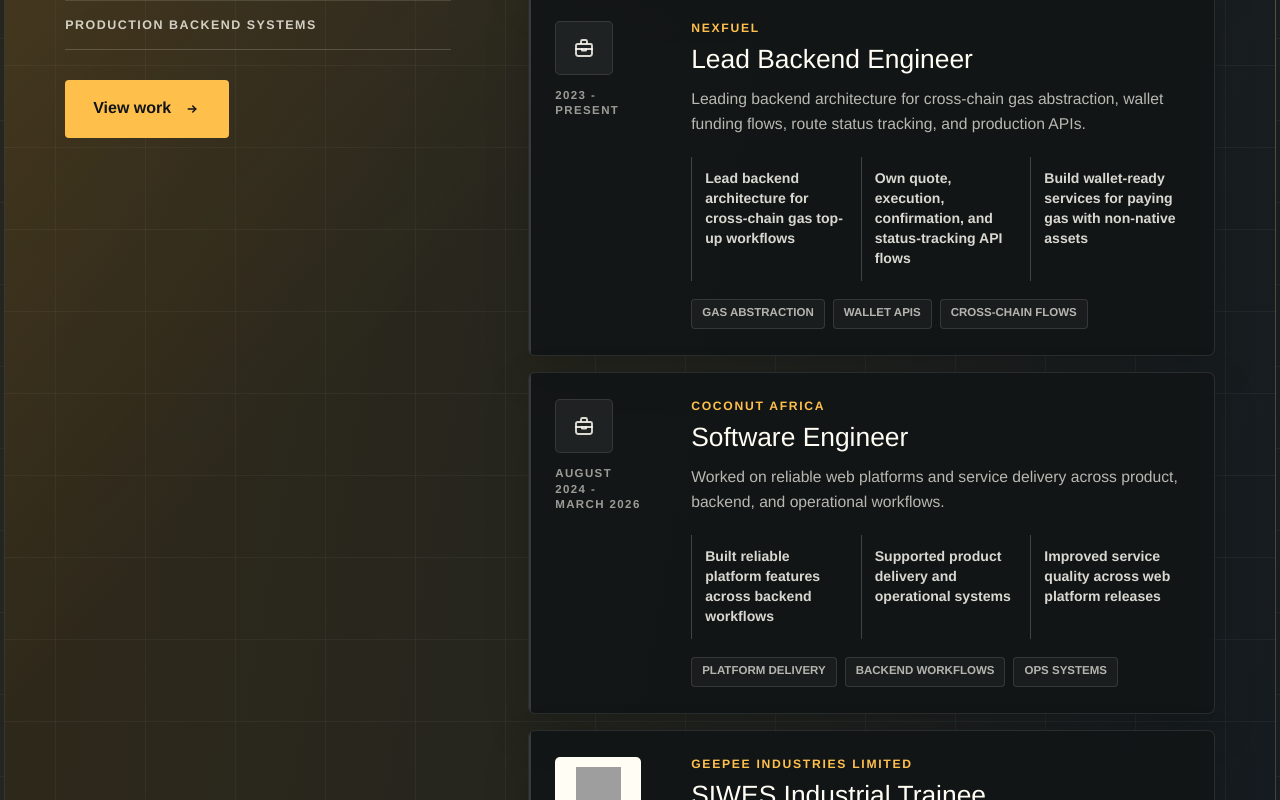
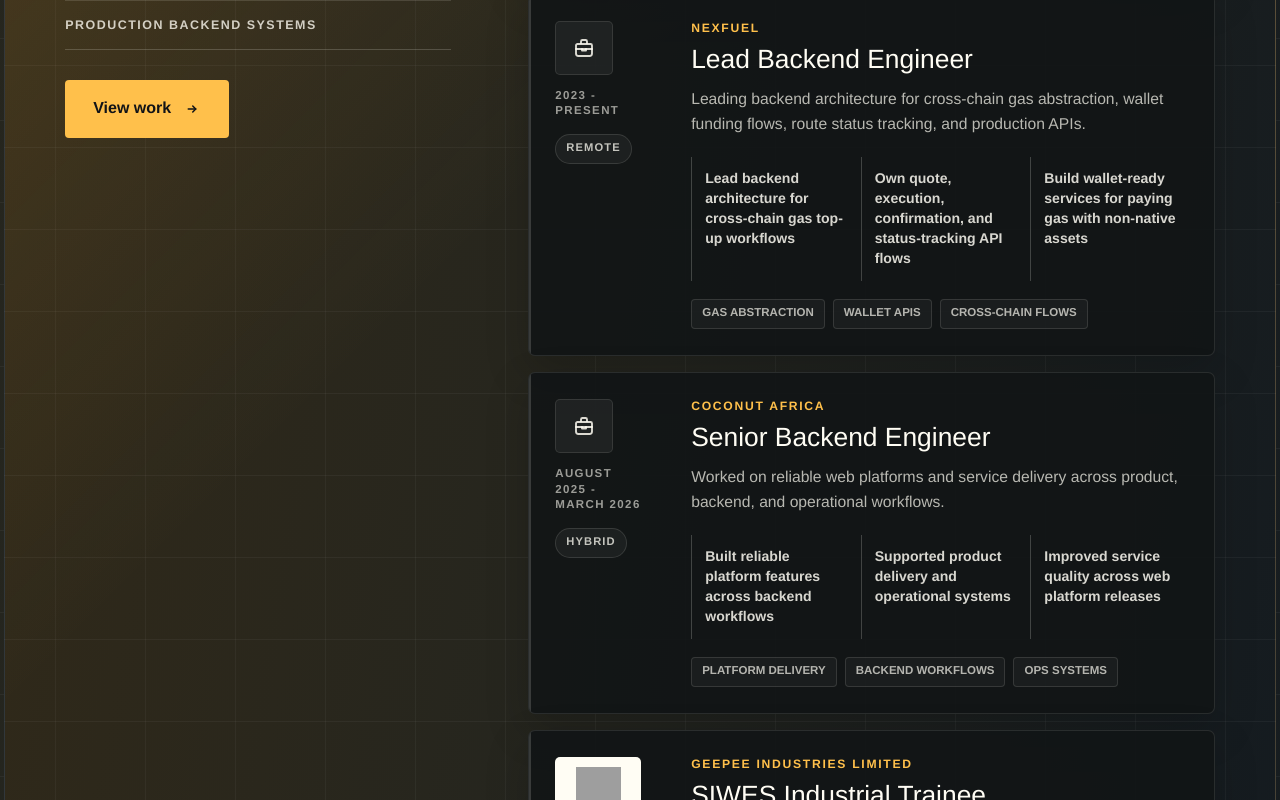
Before and after one commit to Mrteesoft/cv-site, a Next.js app: page / in a window 1280 px wide. Shown: the part 8900-9700 px from the top of the page. Built offline with nearby package versions, Linux system fonts and the light colour scheme; grey boxes are pictures that could not be loaded.

Commit message:
adding updates

```diff
--- a/app/page.js
+++ b/app/page.js
@@ -110,6 +110,7 @@
     company: "Aigenthic",
     role: "Technical Founder",
     period: "Current",
+    location: "Remote",
     summary:
       "Building the AI agent marketplace across product architecture, trusted install flows, pinned manifests, and verifiable deployment workflows.",
     details: [
@@ -123,6 +124,7 @@
     company: "Nexfuel",
     role: "Lead Backend Engineer",
     period: "2023 - Present",
+    location: "Remote",
     summary:
       "Leading backend architecture for cross-chain gas abstraction, wallet funding flows, route status tracking, and production APIs.",
     details: [
@@ -134,8 +136,9 @@
   },
   {
     company: "Coconut Africa",
-    role: "Software Engineer",
-    period: "August 2024 - March 2026",
+    role: "Senior Backend Engineer",
+    period: "August 2025 - March 2026",
+    location: "Hybrid",
     summary:
       "Worked on reliable web platforms and service delivery across product, backend, and operational workflows.",
     details: [
@@ -149,6 +152,7 @@
     company: "GEEPEE Industries Limited",
     role: "SIWES Industrial Trainee",
     period: "April 2024 - August 2024",
+    location: "On-site",
     logo: "https://geepee.com/wp-content/uploads/2018/09/Red-Logo-5.png",
     summary:
       "Completed SIWES industrial training as a logistics assistant, supporting inventory operations with TallyPrime and ERP workflows.",
@@ -163,6 +167,7 @@
     company: "Freelance",
     role: "Software Engineer",
     period: "2020 - 2023",
+    location: "Remote",
     summary:
       "Built client web platforms, backend services, APIs, dashboards, and product prototypes across early-stage projects.",
     details: [
@@ -1076,6 +1081,7 @@
                     )}
                   </span>
                   <span className={styles.timelinePeriod}>{item.period}</span>
+                  <span className={styles.timelineLocation}>{item.location}</span>
                 </div>
                 <div className={styles.timelineBody}>
                   <div className={styles.timelineHeading}>
--- a/app/page.module.scss
+++ b/app/page.module.scss
@@ -1063,7 +1063,8 @@
 }
 
 .timelineIcon,
-.timelinePeriod {
+.timelinePeriod,
+.timelineLocation {
   position: relative;
   z-index: 1;
 }
@@ -1111,6 +1112,23 @@
   letter-spacing: 0.12em;
   line-height: 1.35;
   text-transform: uppercase;
+}
+
+.timelineLocation {
+  display: inline-flex;
+  align-items: center;
+  min-height: 30px;
+  padding: 0 10px;
+  border: 1px solid rgba(255, 253, 244, 0.12);
+  border-radius: 999px;
+  color: rgba(255, 253, 244, 0.74);
+  background: rgba(255, 253, 244, 0.045);
+  font-size: 0.7rem;
+  font-weight: 900;
+  letter-spacing: 0.1em;
+  line-height: 1;
+  text-transform: uppercase;
+  white-space: nowrap;
 }
 
 .timelineBody {
@@ -2427,6 +2445,10 @@
     text-align: right;
   }
 
+  .timelineLocation {
+    justify-self: end;
+  }
+
   .timelineDetails {
     grid-template-columns: 1fr;
     gap: 0;
```
